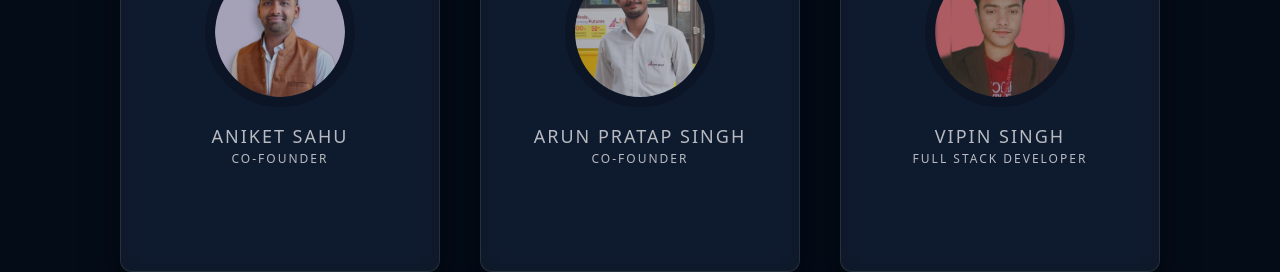
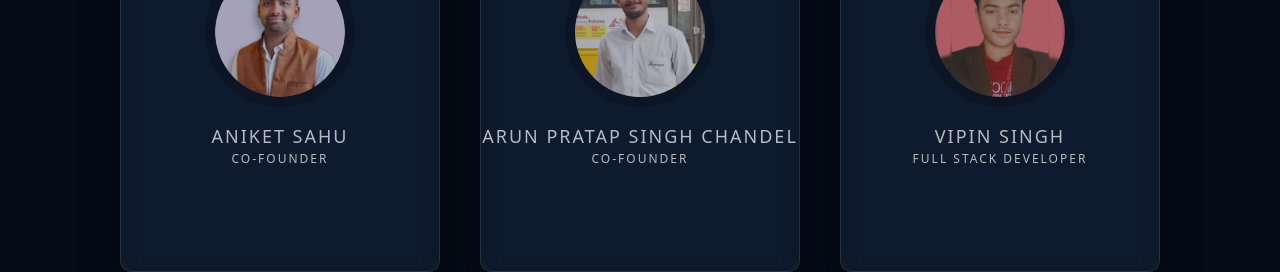
Before and after one commit to vipinraj32/tog, a React (Create React App) app: page / in a window 1280 px wide. Shown: the part 1900-2172 px from the top of the page. Built offline with nearby package versions, Linux system fonts and the light colour scheme.

Commit message:
first change

```diff
--- a/src/container/team/Team.jsx
+++ b/src/container/team/Team.jsx
@@ -46,7 +46,7 @@
 
                 </div>
                 <div className="contentBx">
-                  <h3>Arun Pratap Singh <br /><span>Co-founder</span></h3>
+                  <h3>Arun Pratap Singh chandel<br /><span>Co-founder</span></h3>
                 </div>
               </div>
               <ul className='sci p-1'>
```
